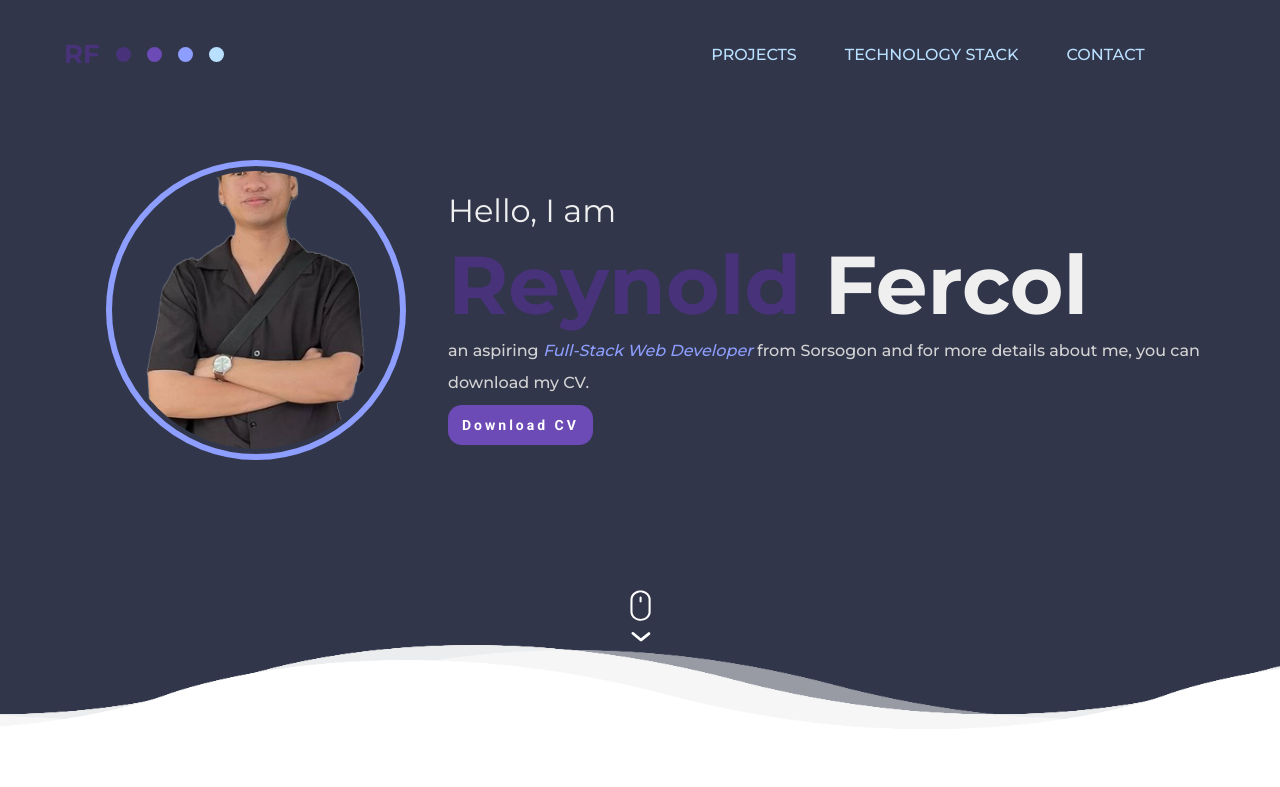
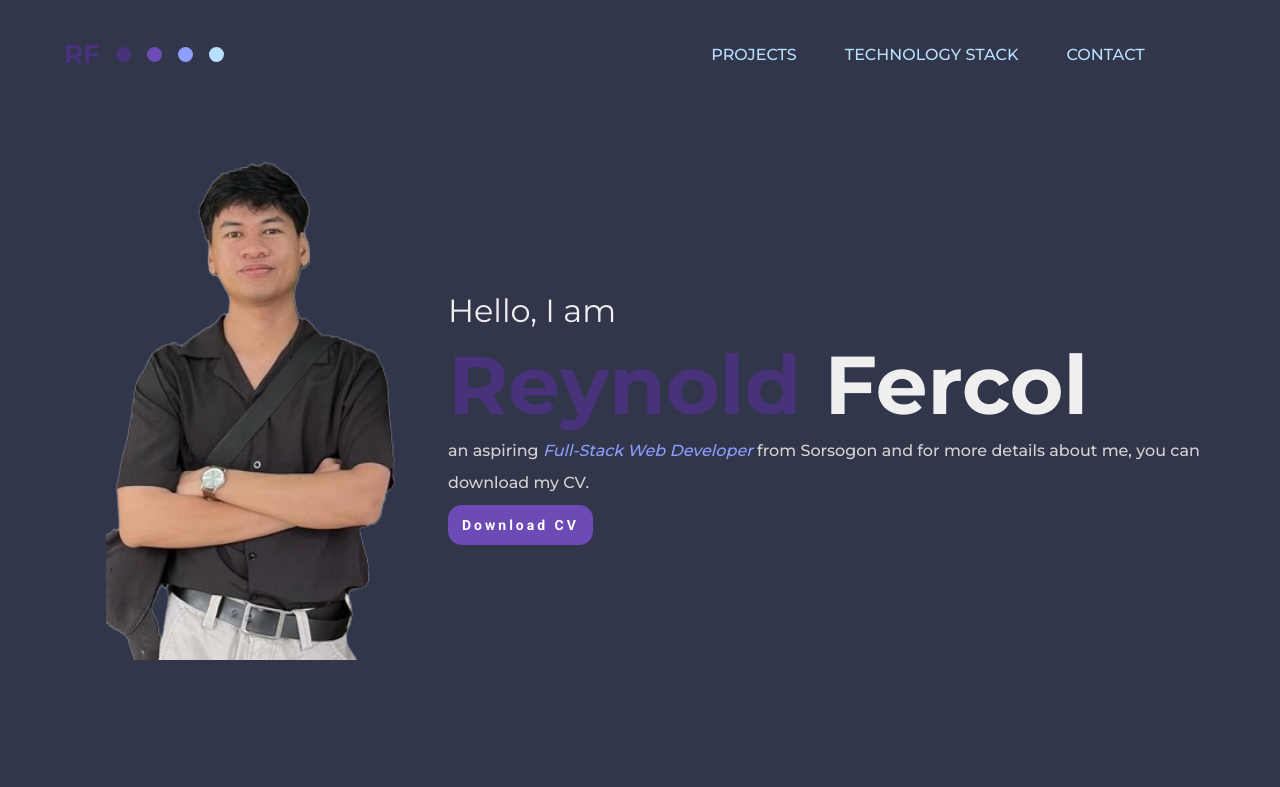
Before and after one commit to RedReddit07/red-portfolio, a plain HTML site: page index.html in a window 1280 px wide. Shown: the top 787 px of the page. Drawn offline with Linux system fonts and the light colour scheme.

Commit message:
Update index.css

```diff
--- a/css/index.css
+++ b/css/index.css
@@ -209,11 +209,11 @@ nav, main{
 }
 .intro-container .profile-picture img{
     object-fit: cover;
-    border-radius: 50%;
-    height: 300px;
+    /* border-radius: 16px; */
+    height: 500px;
     width: 300px;
-    border: 6px solid var(--tertiary-color);
-    padding: 5px;
+    /* border: 6px solid var(--tertiary-color); */
+    /* padding: 5px; */
 }
 
 @keyframes rotate {
@@ -499,7 +499,7 @@ background-position-x: -1000px;
 .contact-buttons{
    text-align: center !important;
    margin-top: 3%;
-   border: 3px solid #DEF1F7;
+   border: 3px solid #737373;
    margin-left: 30%;
    margin-right: 30%;
    border-radius: 6px;
```
